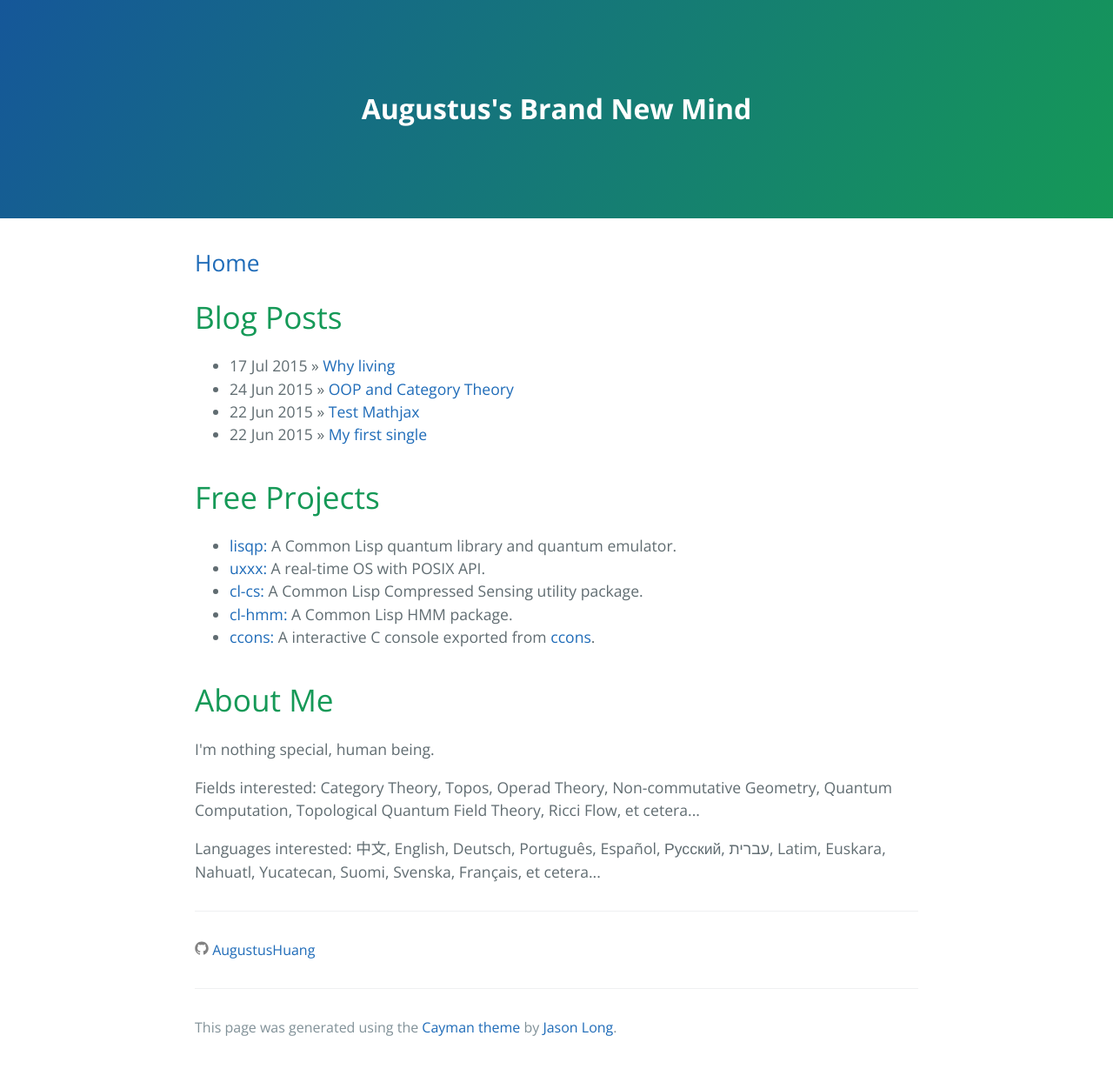
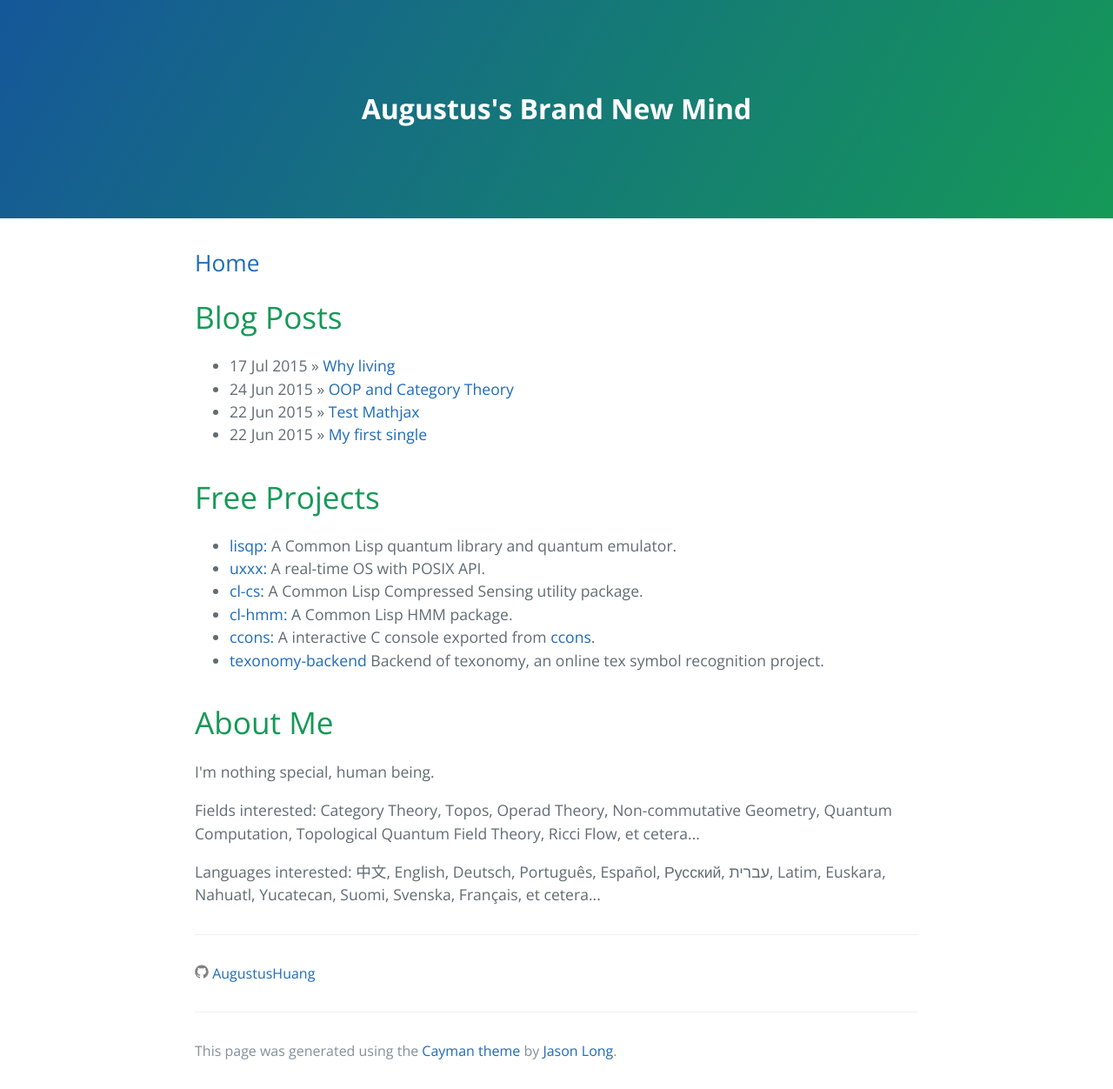
Before and after one commit to AugustusHuang/AugustusHuang.github.io, a Jekyll site: the page built from index.html, in a window 1280 px wide. Shown: the whole page at 87% size. Built offline with Jekyll 4.4.1, drawn with Linux system fonts in a browser that asks for light colours; before the commit the page ends 1225 px from its top, so only the background shows below that.

Commit message:
New project texonomy added

```diff
--- a/index.html
+++ b/index.html
@@ -18,6 +18,7 @@ title: Augustus's Brand New Mind
 		<li><a href="https://github.com/AugustusHuang/cl-cs/">cl-cs:</a> A Common Lisp Compressed Sensing utility package.</li>
 		<li><a href="https://github.com/AugustusHuang/cl-hmm/">cl-hmm:</a> A Common Lisp HMM package.</li>
 		<li><a href="https://github.com/AugustusHuang/ccons/">ccons:</a> A interactive C console exported from <a href="http://code.google.com/p/ccons/">ccons</a>.</li>
+		<li><a href="https://github.com/AugustusHuang/texonomy-backend/">texonomy-backend</a> Backend of texonomy, an online tex symbol recognition project.</li>
 	</ul>
 
 	<h1>About Me</h1>
```
